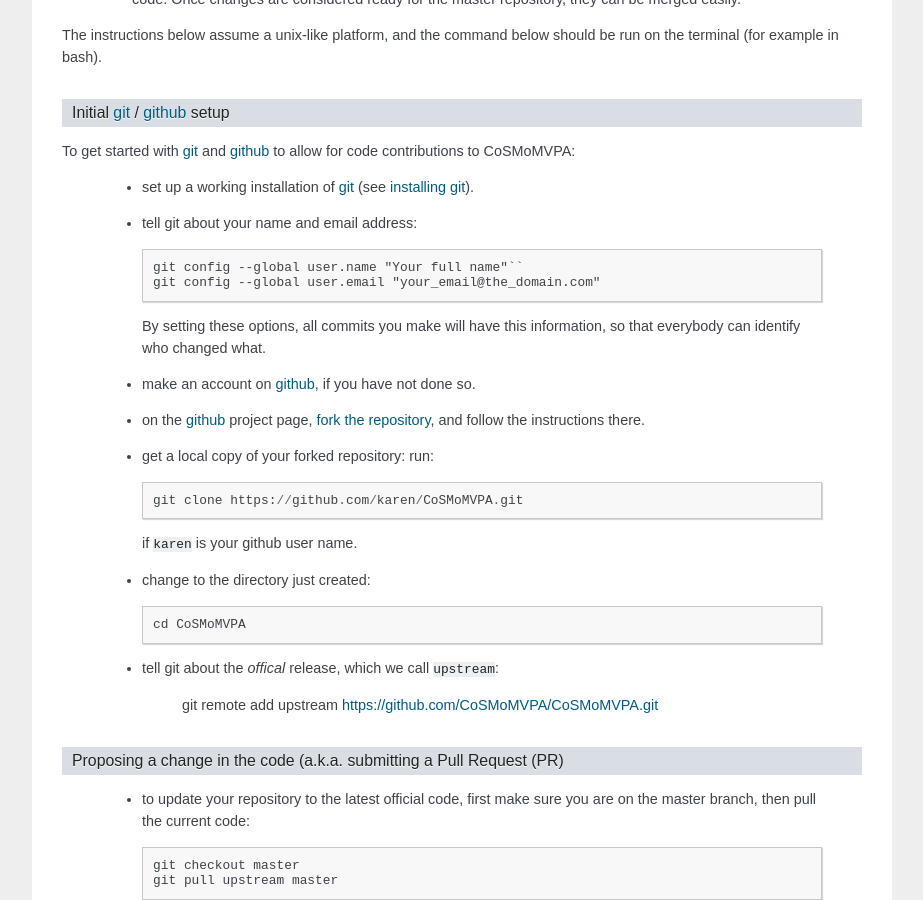
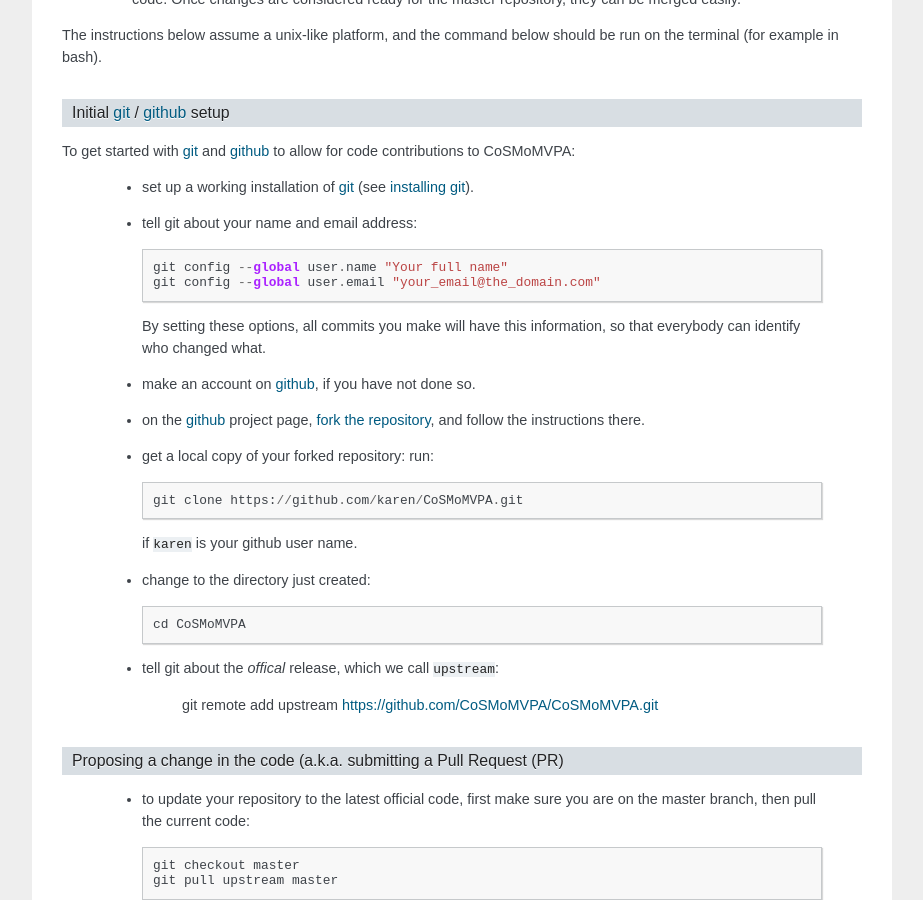
Before and after one commit to CoSMoMVPA/CoSMoMVPA, a Sphinx documentation site: the page built from doc/source/contribute.rst, in a window 1280 px wide and 900 px high, scrolled down 2656 px. Shown: the whole window, without its empty margins (198-1121 px from the left). Built offline with Sphinx 7.4.7, drawn with Linux system fonts in a browser that asks for light colours; pages that are not in the unit, such as notebooks, are missing from menus.

Commit message:
WEB+SML: remove unnecessary quotes

```diff
--- a/doc/source/contribute.rst
+++ b/doc/source/contribute.rst
@@ -119,7 +119,7 @@ To get started with git_ and github_ to allow for code contributions to CoSMoMVP
     + set up a working installation of git_ (see `installing git`_).
     + tell git about your name and email address::
 
-        git config --global user.name "Your full name"``
+        git config --global user.name "Your full name"
         git config --global user.email "your_email@the_domain.com"
 
       By setting these options, all commits you make will have this information, so that everybody can identify who changed what.
```
